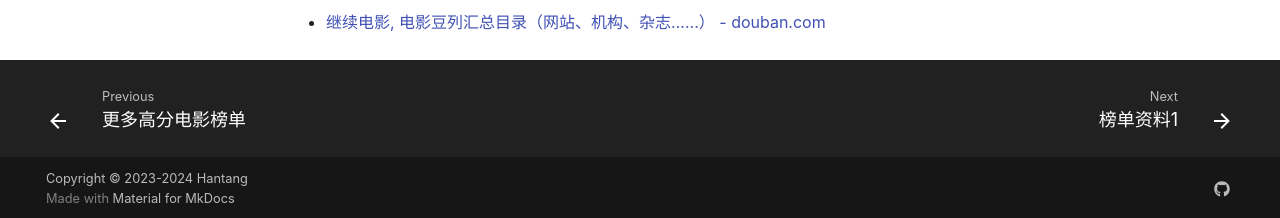
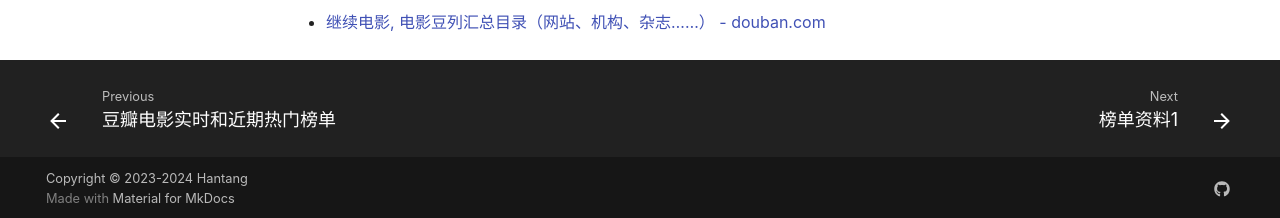
Before and after one commit to hantang/cinephile, an MkDocs documentation site: the page built from docs/fiff/index.md, in a window 1280 px wide and 1083 px high. Shown: the part 862-1080 px from the top of the window. Built offline with MkDocs 1.6.1 and Material for MkDocs 9.7.7, drawn with Linux system fonts in a browser that asks for light colours; some web fonts are replaced; comment, search, counter and statistics services are not loaded; some of the changed lines change nothing that is shown.

Commit message:
Update mkdocs

```diff
--- a/mkdocs.yml
+++ b/mkdocs.yml
@@ -89,7 +89,7 @@
     - 豆瓣电影 Top250: top250/douban.md
     - IMDb电影 Top250: top250/imdb.md
     - 更多高分电影榜单: top250/more.md
-    - 豆瓣电影实时和近期热门榜单: top250/douban-hot.md
+    - 豆瓣电影实时和近期热门榜单: top250/douban-weekly.md
   - FI&FF:
       - 专业榜单: fiff/index.md
       - 榜单资料1: fiff/index-media.md
```
